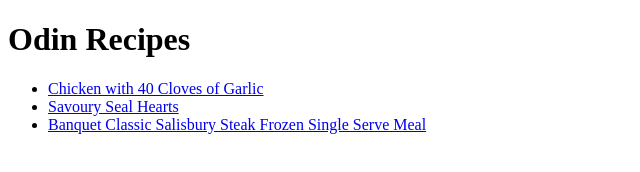
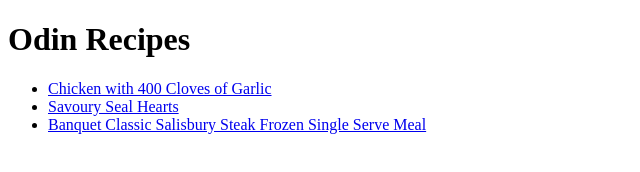
Before and after one commit to l1ghthousekeeper/odin-recipes, a plain HTML site: page index.html in a window 1280 px wide. Shown: the full height of the page, 0-640 px from the left. Drawn offline with Linux system fonts and the light colour scheme.

Commit message:
Correct name on index page to updated name
Fixed issue where old garlic quantity was still present on index.
Changed references to '40' to '400' on the index page.
Renamed recipe filename to reflect this change also.

```diff
--- a/index.html
+++ b/index.html
@@ -9,7 +9,7 @@
     <body>
         <h1>Odin Recipes</h1>
         <ul>
-            <li><a href="recipes/chicken40cloves.html">Chicken with 40 Cloves of Garlic</a></li>
+            <li><a href="recipes/chicken400cloves.html">Chicken with 400 Cloves of Garlic</a></li>
             <li><a href="recipes/sealhearts.html">Savoury Seal Hearts</a></li>
             <li><a href="recipes/salisburysteak.html">Banquet Classic Salisbury Steak Frozen Single Serve Meal</a></li>
         </ul>
```
Also changed, not shown: recipes/chicken400cloves.html (renamed from recipes/chicken40cloves.html).
